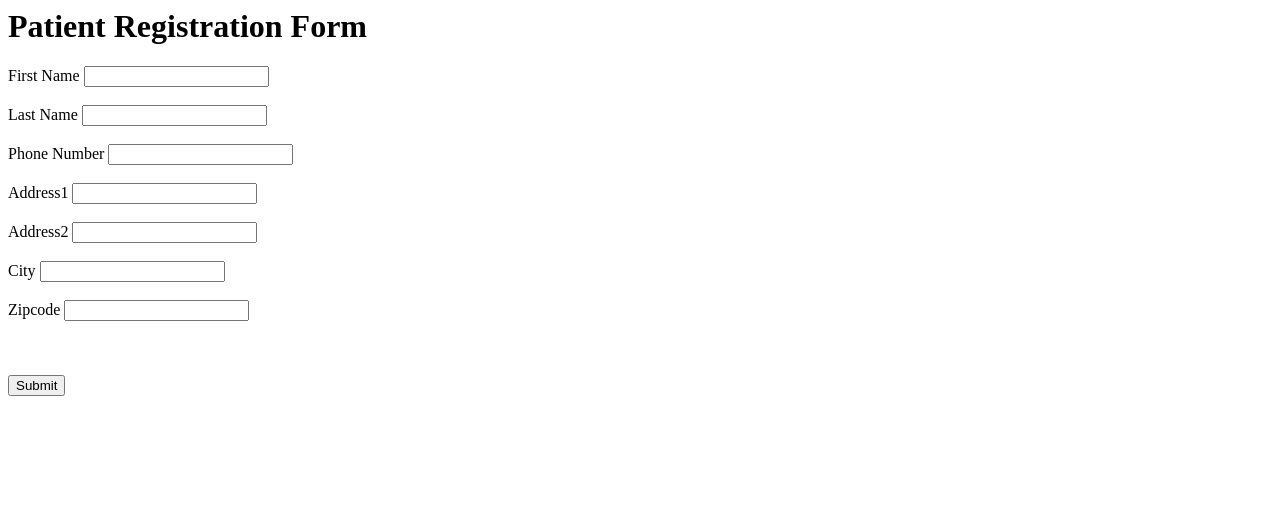
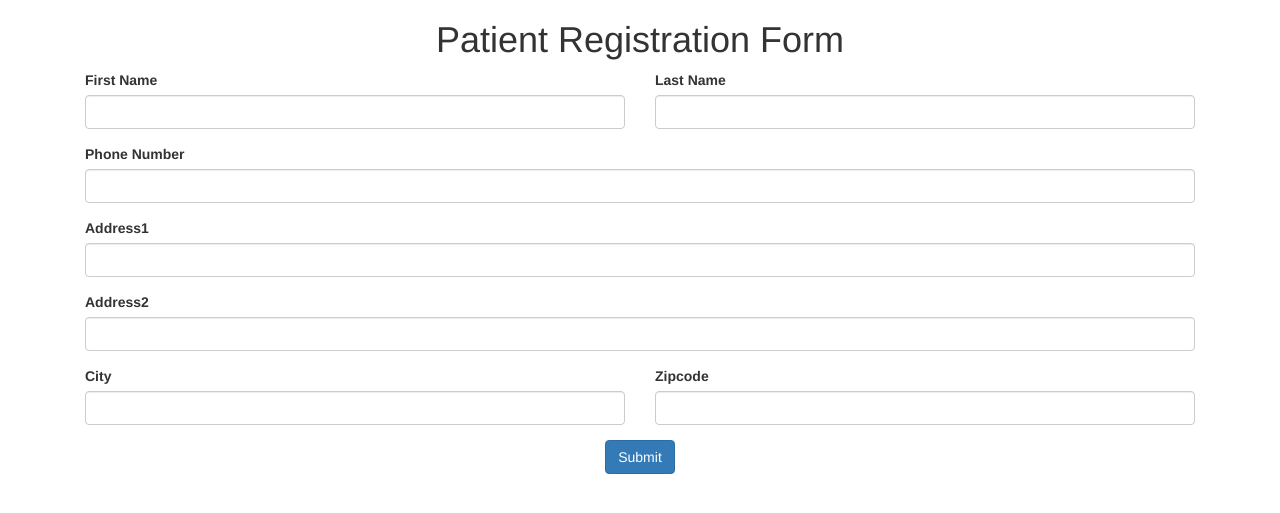
Before and after one commit to madhaviup/Dietician_Project, a Django app: page /core/ in a window 1280 px wide. Shown: the top 513 px of the page. Run offline with Django 3.2, Linux system fonts and the light colour scheme; some libraries are stand-ins or nearby versions.

Commit message:
added bootstrap to the form

```diff
--- a/app/core/templates/registration.html
+++ b/app/core/templates/registration.html
@@ -1,4 +1,7 @@
-<h1> Patient Registration Form </h1>
+<link rel="stylesheet" href="https://maxcdn.bootstrapcdn.com/bootstrap/3.4.1/css/bootstrap.min.css">
+<script src="https://ajax.googleapis.com/ajax/libs/jquery/3.6.0/jquery.min.js"></script>
+<script src="https://maxcdn.bootstrapcdn.com/bootstrap/3.4.1/js/bootstrap.min.js"></script>
+
 
 <!--<form action="">-->
 <!--    FirstName :<input type="text" name = "FirstName"> <br/>-->
@@ -11,44 +14,64 @@
 
 
 <!--</form>-->
-<div style="margin-bottom: 10px">
+<div class="container" style="margin-bottom: 10px">
+
 
 <form method="post">
-            <div class="form-group">
+    <div class="form-row col-md-12 text-center">
+        <h1> Patient Registration Form </h1>
+    </div>
+    <div class="form-row">
+            <div class="form-group col-md-6">
                 <label for="nameLabel">First Name</label>
-                <input id="firstname" name="name" class="form-control" type="text" /><br><br>
+                <input id="firstname" name="name" class="form-control" type="text" />
             </div>
-            <div class="form-group">
+            <div class="form-group col-md-6">
                 <label for="nameLabel">Last Name</label>
-                <input id="lastname" name="name" class="form-control" type="text" /><br><br>
+                <input id="lastname" name="name" class="form-control" type="text" />
             </div>
+    </div>
+    <div class="form-row col-md-12">
             <div class="form-group">
                 <label for="PhoneLabel">Phone Number</label>
-                <input id="phone" name="phone number" class="form-control" type="int" /><br><br>
+                <input id="phone" name="phone number" class="form-control" type="int" />
             </div>
-            <div class="form-group">
+    </div>
+    <div class="form-row">
+            <div class="form-group col-md-12">
                 <label for="Address1 Label">Address1</label>
-                <input id="Address1" name="Address1" class="form-control" type="text" /><br><br>
+                <input id="Address1" name="Address1" class="form-control" type="text" />
             </div>
-            <div class="form-group">
+    </div>
+    <div class="form-row">
+            <div class="form-group col-md-12">
                 <label for="Address2">Address2</label>
-                <input id="Address2" name="Address2" class="form-control" type="text" /><br><br>
+                <input id="Address2" name="Address2" class="form-control" type="text" />
             </div>
-            <div class="form-group">
+    </div>
+    <div class="form-row">
+            <div class="form-group col-md-6">
                 <label for="City">City</label>
-                <input id="City" name="City" class="form-control" type="text" /><br><br>
+                <input id="City" name="City" class="form-control" type="text" />
             </div>
-            <div class="form-group">
+            <div class="form-group col-md-6">
                 <label for="Zipcode">Zipcode</label>
-                <input id="Zipcode" name="Zipcode" class="form-control" type="int" /><br><br>
-            </div><br><br>
+                <input id="Zipcode" name="Zipcode" class="form-control" type="int" />
+            </div>
+    </div>
 <!--            <div>-->
 <!--            <p>Click on the "Choose File" button to upload a Report:</p>-->
 <!--            <input type="file" id="myFile" name="filename">-->
 <!--            </div><br><br>-->
 <!--            <div>-->
-                <input type="submit" value="Submit">
 
+
+
+    <div class="form-row  text-center">
+    <div >
+        <button type="submit" class="btn btn-primary">Submit</button>
+    </div>
+ </div>
 <!--            </div>-->
 
 </form>
```
